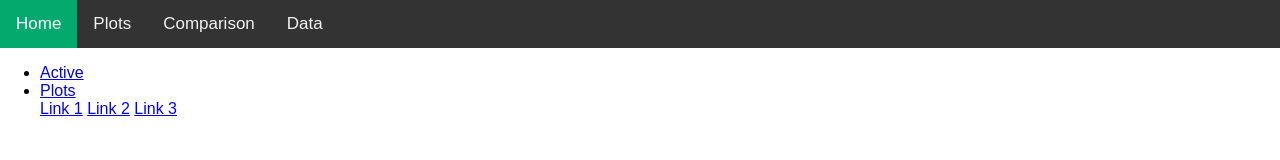
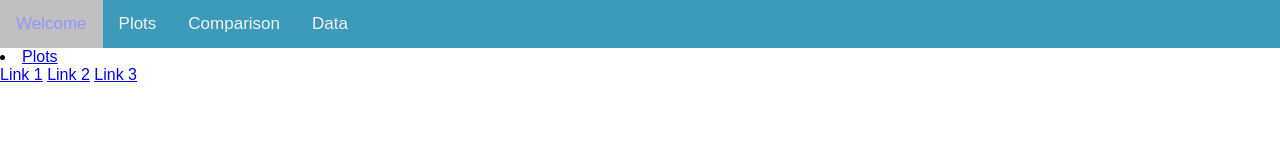
Before and after one commit to efennie/web-design-challenge, a plain HTML site: page index.html in a window 1280 px wide. Drawn offline with Linux system fonts and the light colour scheme.

Commit message:
color edits

```diff
--- a/index.html
+++ b/index.html
@@ -11,7 +11,7 @@ body {
 
 .topnav {
   overflow: hidden;
-  background-color: #333;
+  background-color: rgb(61, 154, 185);
 }
 
 .topnav a {
@@ -24,28 +24,24 @@ body {
 }
 
 .topnav a:hover {
-  background-color: #ddd;
-  color: black;
+  background-color: rgb(192, 192, 192);
+  color: rgb(148, 148, 253);
 }
 
 .topnav a.active {
-  background-color: #04AA6D;
+  background-color: rgb(61, 154, 185);
   color: white;
 }
 </style>
 </head>
 <body>
 <div class="topnav">
-  <a class="active" href="#home">Home</a>
+  <a class="welcome" href="#home">Welcome</a>
   <a href="#plots">Plots</a>
   <a href="#comparison">Comparison</a>
   <a href="#data">Data</a>
 </div>
 <nav class="navbar navbar-expand-sm bg-light">
-<ul>
-  <li class="nav-item">
-    <a class="nav-link active" href="#">Active</a>
-  </li>
   <li class="nav-item dropdown">
     <a class="nav-link dropdown-toggle" data-toggle="dropdown" href="#">Plots</a>
     <div class="dropdown-menu">
@@ -54,6 +50,7 @@ body {
       <a class="dropdown-item" href="#">Link 3</a>
     </div>
   </li>
+  </nav>
 
 </body>
 </html>
```
